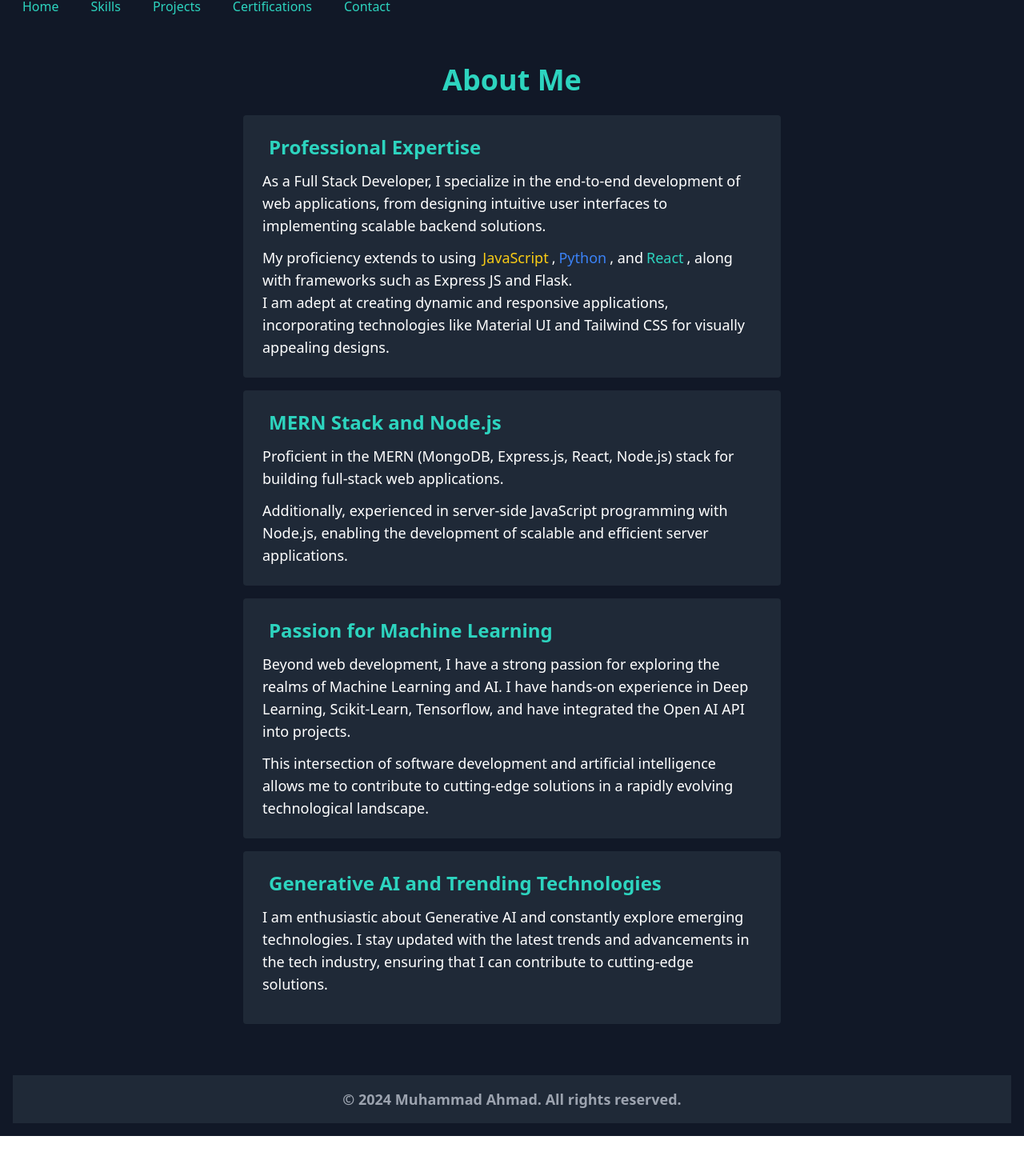
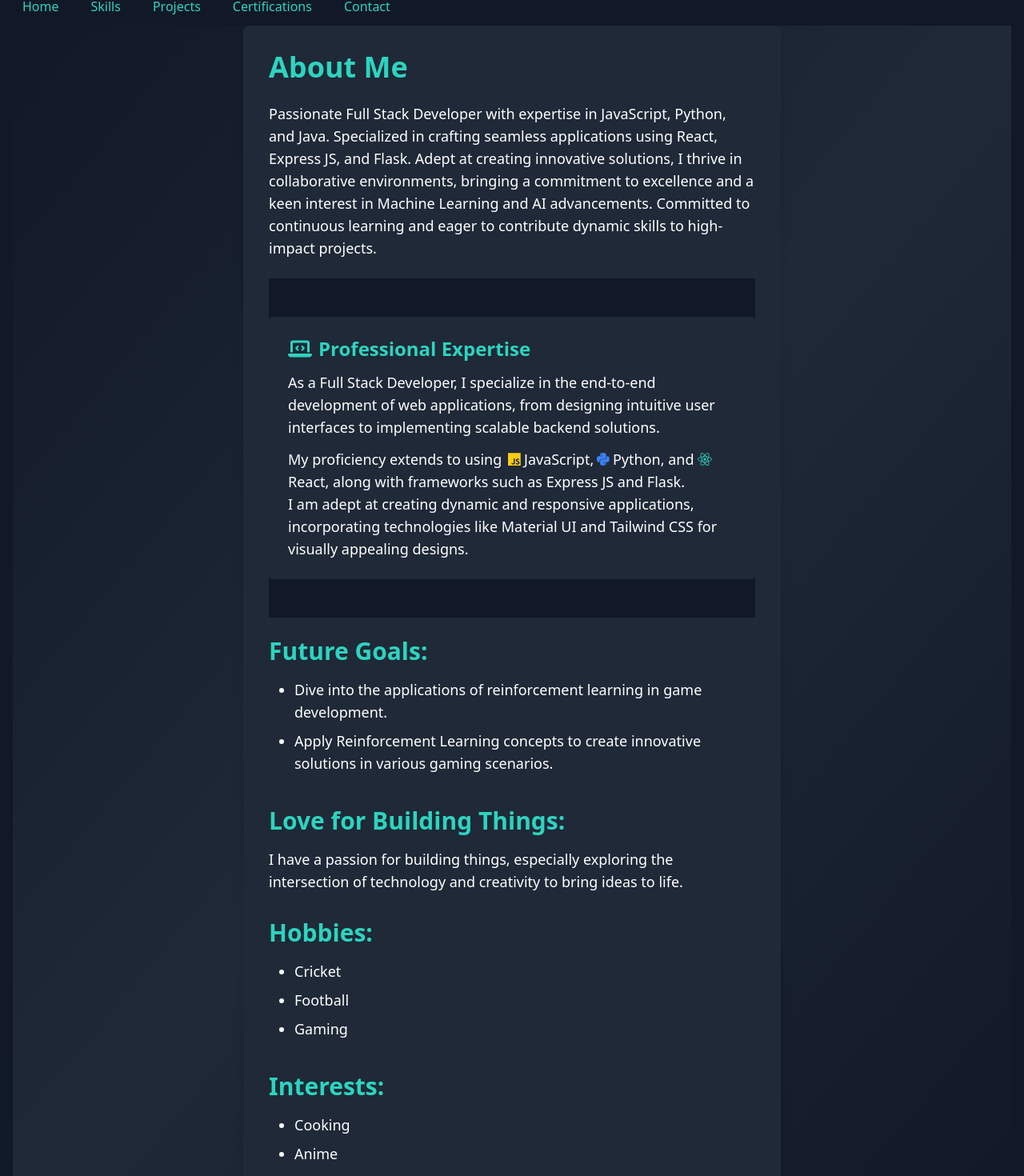
Before and after one commit to Legend0300/portfolio, a React (Vite) app: page /about in a window 1280 px wide. Shown: the part 32-1502 px from the top of the page at 80% size. Before the commit the page ends 1452 px from the top, so only its background shows below. Built offline with nearby package versions, Linux system fonts and the light colour scheme.

Commit message:
added a change

```diff
--- a/src/App.jsx
+++ b/src/App.jsx
@@ -13,7 +13,7 @@ import Projects from './Components/projects'
 import Contact from './Components/contact'
 import Certifications from './Components/certifications'
 import LandingPage from './Components/landingpage'
-import AboutStatic from './Components/aboutstatic'
+import AboutStaticThemed from './Components/aboutstatic'
 
 
 const router = createBrowserRouter(
@@ -22,7 +22,7 @@ const router = createBrowserRouter(
     <Route path="/" element={<Nav />}>
       <Route  index element={<LandingPage  />} />
       <Route path="skills" element={<Skills />} />
-      <Route path="about" element={<AboutStatic />} />
+      <Route path="about" element={<AboutStaticThemed />} />
       <Route path="projects" element={<Projects  />} />
       <Route path="contact" element={<Contact  />} />
       <Route path="certifications" element={<Certifications />} />
--- a/src/Components/aboutstatic.jsx
+++ b/src/Components/aboutstatic.jsx
@@ -1,89 +1,55 @@
 import React from 'react';
+import About from './about';
 
 const AboutStatic = () => {
-  const cards = [
-    {
-      title: 'Professional Expertise',
-      icon: 'fas fa-laptop-code',
-      content: (
-        <>
-          <p className="mb-3">
-            As a Full Stack Developer, I specialize in the end-to-end development of web applications, from designing
-            intuitive user interfaces to implementing scalable backend solutions.
+  return (
+
+    <div className="min-h-screen flex justify-center items-center bg-gradient-to-br from-gray-900 via-gray-800 to-gray-900">
+    <div className="max-w-2xl w-full p-8 bg-gray-800 rounded-lg shadow-lg text-white">
+        <section className="mb-8">
+          <h2 className="text-4xl font-bold mb-6 text-teal-400">About Me</h2>
+
+          <p className="text-lg mb-6">
+            Passionate Full Stack Developer with expertise in JavaScript, Python, and Java. Specialized in crafting seamless applications using React, Express JS, and Flask. Adept at creating innovative solutions, I thrive in collaborative environments, bringing a commitment to excellence and a keen interest in Machine Learning and AI advancements. Committed to continuous learning and eager to contribute dynamic skills to high-impact projects.
           </p>
-          <p>
-            My proficiency extends to using
-            <span className="ml-2 mr-1 text-yellow-400">JavaScript</span>,
-            <span className="ml-1 mr-1 text-blue-500">Python</span>, and
-            <span className="ml-1 mr-1 text-teal-400">React</span>, along with frameworks such as
-            Express JS and Flask.
-          </p>
-          <p>
-            I am adept at creating dynamic and responsive applications, incorporating technologies like Material UI and
-            Tailwind CSS for visually appealing designs.
-          </p>
-        </>
-      ),
-    },
-    {
-      title: 'MERN Stack and Node.js',
-      icon: 'fab fa-node-js',
-      content: (
-        <>
-          <p className="mb-3">
-            Proficient in the MERN (MongoDB, Express.js, React, Node.js) stack for building full-stack web applications.
-          </p>
-          <p>
-            Additionally, experienced in server-side JavaScript programming with Node.js, enabling the development of scalable and efficient server applications.
-          </p>
-        </>
-      ),
-    },
-    {
-      title: 'Passion for Machine Learning',
-      icon: 'fas fa-brain',
-      content: (
-        <>
-          <p className="mb-3">
-            Beyond web development, I have a strong passion for exploring the realms of Machine Learning and AI. I have
-            hands-on experience in Deep Learning, Scikit-Learn, Tensorflow, and have integrated the Open AI API into
-            projects.
-          </p>
-          <p>
-            This intersection of software development and artificial intelligence allows me to contribute to
-            cutting-edge solutions in a rapidly evolving technological landscape.
-          </p>
-        </>
-      ),
-    },
-    {
-      title: 'Generative AI and Trending Technologies',
-      icon: 'fas fa-robot',
-      content: (
-        <>
-          <p className="mb-3">
-            I am enthusiastic about Generative AI and constantly explore emerging technologies. I stay updated with the
-            latest trends and advancements in the tech industry, ensuring that I can contribute to cutting-edge
-            solutions.
-          </p>
-        </>
-      ),
-    },
-  ];
 
-  return (
-    <div className="about-container bg-gray-900 py-12 text-white h-full flex justify-center items-center">
-      <div className="flex flex-col items-center max-w-2xl w-full">
-        <h1 className="text-4xl font-bold mb-6 text-teal-400">About Me</h1>
-        {cards.map((card, index) => (
-          <div key={index} className="card text-lg p-6 rounded bg-gray-800 mb-4">
-            <h3 className="text-2xl font-bold mb-3 text-teal-400 flex items-center">
-              <i className={card.icon + ' mr-2'}></i>
-              {card.title}
-            </h3>
-            {card.content}
+          <About></About>
+
+            <br />
+          <div className="flex flex-col">
+            <div className="mb-8">
+              <h3 className="text-3xl font-bold mb-4 text-teal-400">Future Goals:</h3>
+              <ul className="list-disc pl-8 text-lg">
+                <li className="mb-2">Dive into the applications of reinforcement learning in game development.</li>
+                <li className="mb-2">Apply Reinforcement Learning concepts to create innovative solutions in various gaming scenarios.</li>
+              </ul>
+            </div>
+
+            <div className="mb-8">
+              <h3 className="text-3xl font-bold mb-4 text-teal-400">Love for Building Things:</h3>
+              <p className="text-lg">
+                I have a passion for building things, especially exploring the intersection of technology and creativity to bring ideas to life.
+              </p>
+            </div>
+
+            <div className="mb-8">
+              <h3 className="text-3xl font-bold mb-4 text-teal-400">Hobbies:</h3>
+              <ul className="list-disc pl-8 text-lg">
+                <li className="mb-2">Cricket</li>
+                <li className="mb-2">Football</li>
+                <li className="mb-2">Gaming</li>
+              </ul>
+            </div>
+
+            <div>
+              <h3 className="text-3xl font-bold mb-4 text-teal-400">Interests:</h3>
+              <ul className="list-disc pl-8 text-lg">
+                <li className="mb-2">Cooking</li>
+                <li className="mb-2">Anime</li>
+              </ul>
+            </div>
           </div>
-        ))}
+        </section>
       </div>
     </div>
   );
--- a/src/Components/landingpage.jsx
+++ b/src/Components/landingpage.jsx
@@ -6,10 +6,8 @@ import About from './about'; // Import your About component
 import { Link } from 'react-router-dom';
 
 const LandingPage = () => {
-  const scrollDown = () => {
-    const aboutSection = document.getElementById('about');
-    aboutSection.scrollIntoView({ behavior: 'smooth' });
-  };
+
+
 
   return (
     <div className="landing-container min-h-screen flex flex-col overflow-hidden bg-gray-900">
@@ -25,7 +23,7 @@ const LandingPage = () => {
           </p>
         </Fade>
         <Fade>
-          <Link to="/about" className="bg-teal-800 hover:bg-teal-600 text-white font-bold py-2 px-4 rounded-full transition duration-300 ease-in-out" onClick={scrollDown}>
+          <Link to="/about" className="bg-teal-800 hover:bg-teal-600 text-white font-bold py-2 px-4 rounded-full transition duration-300 ease-in-out" >
             Learn more about me
           </Link>
         </Fade>
```
